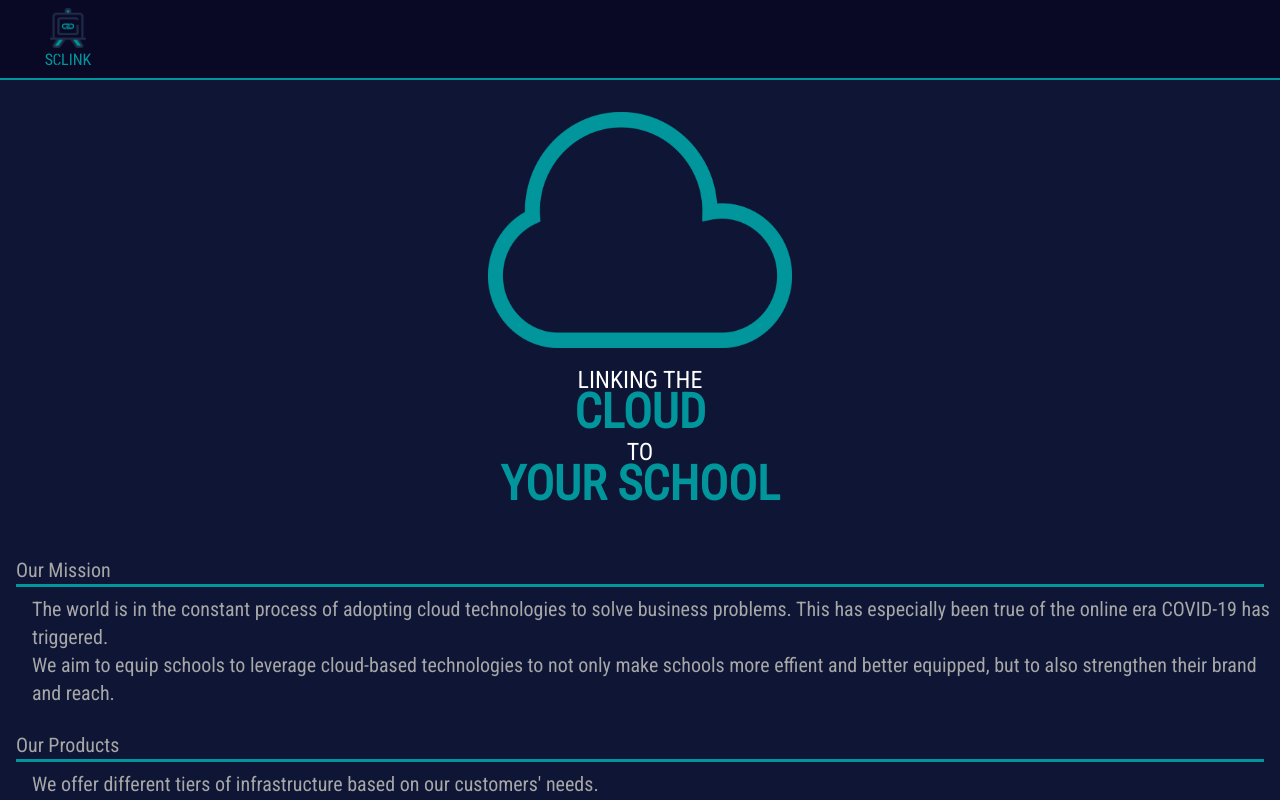
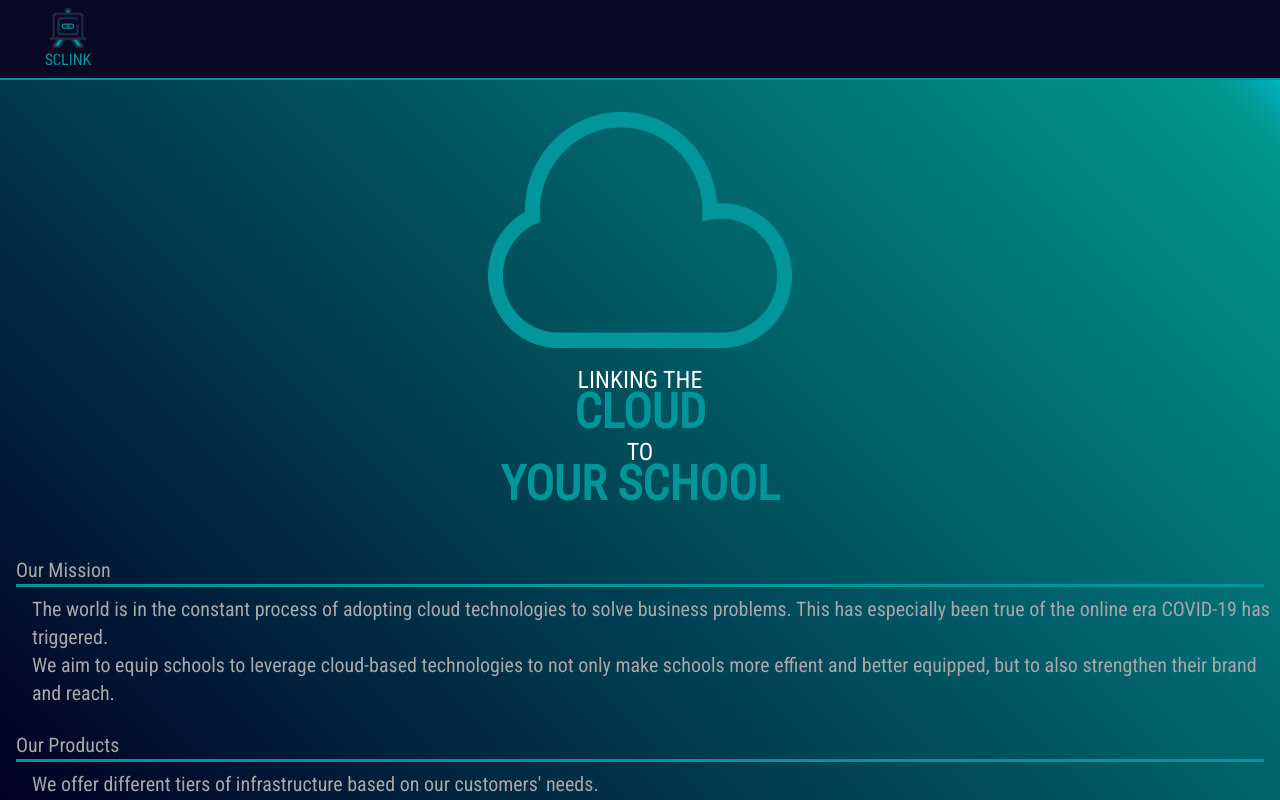
Before and after one commit to kashsomani/sclink-cloud, a Svelte app in the folder client/: page / in a window 1280 px wide. Shown: the top 800 px of the page. Built offline with nearby package versions, Linux system fonts and the light colour scheme.

Commit message:
background gradient

```diff
--- a/client/public/global.css
+++ b/client/public/global.css
@@ -35,8 +35,9 @@ body {
 	margin: 0;
 	padding:0;
 	box-sizing: border-box;
-	background-color: #0e1535;
-		background-size: cover;
+  background: rgb(2,0,36);
+background: linear-gradient(45deg, rgba(2,0,36,1) 0%, rgba(0,150,144,1) 93%, rgba(0,212,255,1) 100%);background-repeat: no-repeat;
+    background-attachment: fixed;
 		overflow-x:hidden;
 	font-family: 'Roboto Condensed', 'Saira Stencil One';
 }
```
